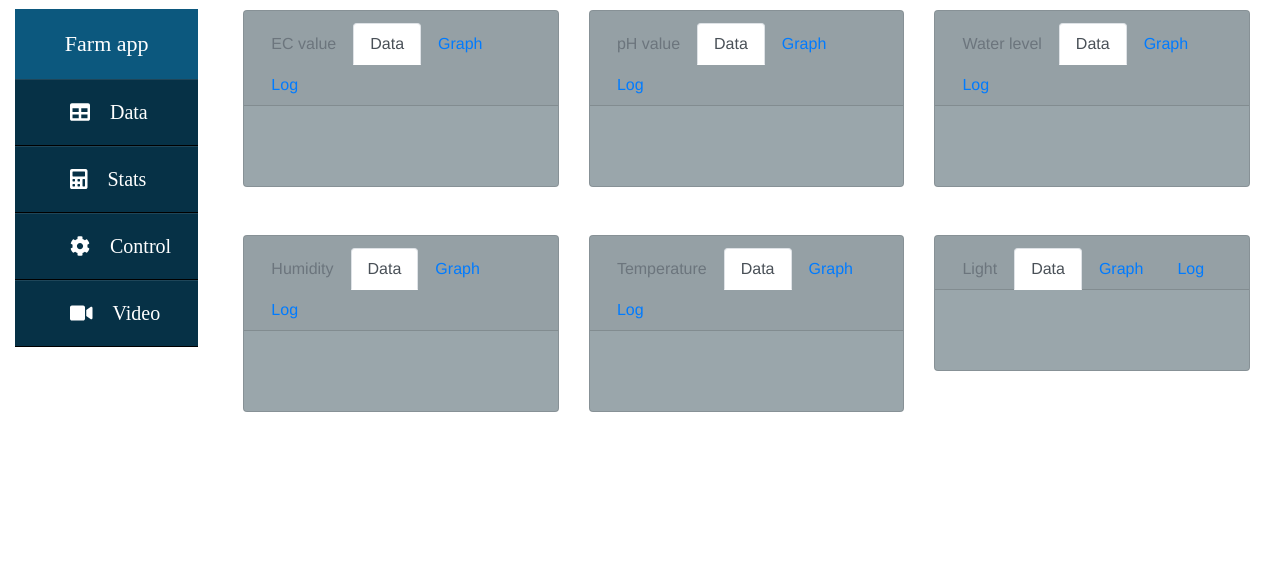
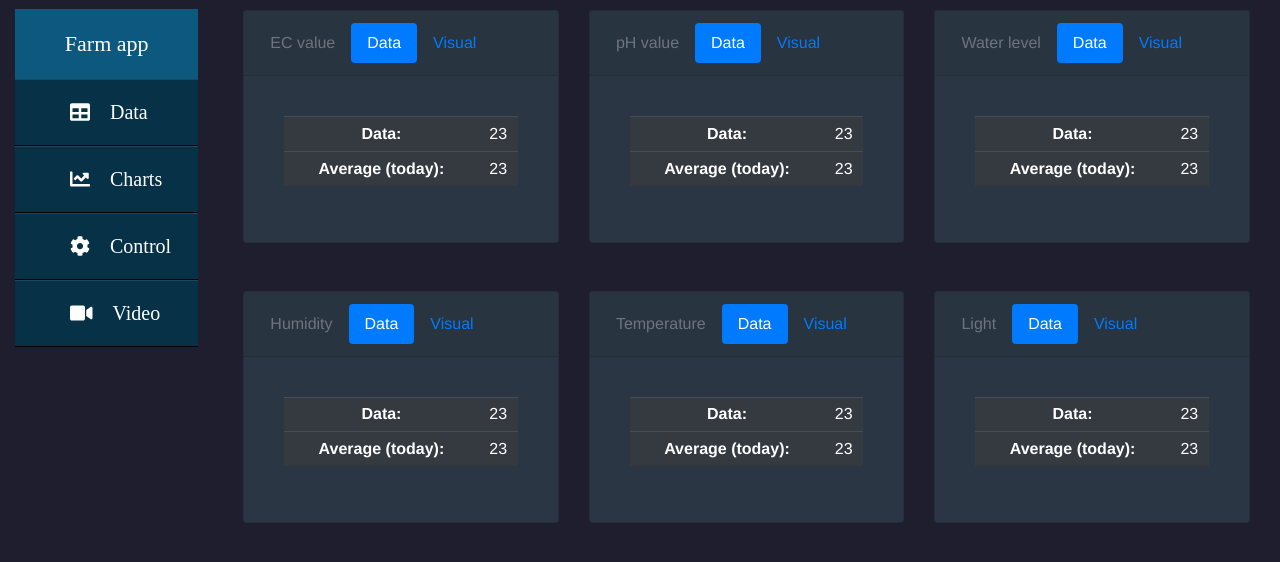
Before and after one commit to adarsh2012/Smart-farm-website, a Vue app: page /#/ in a window 1280 px wide. Shown: the top 562 px of the page. Built offline with nearby package versions, Linux system fonts and the light colour scheme; what vue-youtube would draw is missing.

Commit message:
Added stuff to Data and Video

```diff
--- a/src/App.vue
+++ b/src/App.vue
@@ -22,20 +22,22 @@ export default {
 </script>
 
 <style>
+html,
 body {
   padding: 0;
   margin: 0;
+}
+</style>
+
+<style scoped>
+#app {
+  font-family: Avenir, Helvetica, Arial, sans-serif;
+  -webkit-font-smoothing: antialiased;
+  -moz-osx-font-smoothing: grayscale;
+  /* Below is from body */
   width: 100%;
   min-height: 100vh;
   background: #1e1e2f;
   color: #ffffff;
 }
 </style>
-
-<style scoped>
-#app-wrapper {
-  font-family: Avenir, Helvetica, Arial, sans-serif;
-  -webkit-font-smoothing: antialiased;
-  -moz-osx-font-smoothing: grayscale;
-}
-</style>
--- a/src/components/Charts/Bar.vue
+++ b/src/components/Chart/IBar.vue
@@ -1,36 +1,27 @@
 <script>
 import { Bar } from "vue-chartjs";
+
 export default {
   extends: Bar,
   data: () => ({
     chartdata: {
-      labels: ["January", "February", "March", "April"],
+      labels: ["January", "February"],
       datasets: [
         {
           label: "Data One",
           backgroundColor: "#f87979",
-          data: [40, 20, 40, 20]
+          data: [40, 20]
         }
       ]
     },
     options: {
       responsive: true,
-      maintainAspectRatio: false,
-      scales: {
-        yAxes: [
-          {
-            ticks: {
-              beginAtZero: true
-            }
-          }
-        ]
-      }
+      maintainAspectRatio: false
     }
   }),
+
   mounted() {
     this.renderChart(this.chartdata, this.options);
   }
 };
 </script>
-
-<style scoped></style>
--- a/src/components/DataCard.vue
+++ b/src/components/DataCard.vue
@@ -2,29 +2,86 @@
   <div>
     <b-card class="text-center card-color" align="center">
       <template v-slot:header>
-        <b-nav card-header tabs>
+        <b-nav card-header pills>
           <b-nav-item disabled>{{ CardName }}</b-nav-item>
-          <b-nav-item active>Data</b-nav-item>
-          <b-nav-item>Graph</b-nav-item>
-          <b-nav-item>Log</b-nav-item>
+          <b-nav-item
+            :active="navstate[0].state"
+            v-on:click="changeTo(navstate[0].name)"
+            >Data</b-nav-item
+          >
+          <b-nav-item
+            :active="navstate[1].state"
+            v-on:click="changeTo(navstate[1].name)"
+            >Visual</b-nav-item
+          >
         </b-nav>
       </template>
-      <b-card-body></b-card-body>
+      <b-card-body v-if="this.navstate[0].state">
+        <b-table-simple
+          hover
+          small
+          caption-top
+          responsive
+          table-variant="dark"
+          table-responsive-sm
+        >
+          <b-tbody>
+            <b-tr>
+              <b-th> Data: </b-th>
+              <b-td> 23 </b-td>
+            </b-tr>
+            <b-tr>
+              <b-th> Average (today): </b-th>
+              <b-td> 23 </b-td>
+            </b-tr>
+          </b-tbody>
+        </b-table-simple>
+      </b-card-body>
+      <b-card-body v-if="this.navstate[1].state">
+        <Bar :width="300" :height="300" />
+      </b-card-body>
     </b-card>
   </div>
 </template>
 
 <script>
+import Bar from "./Chart/IBar";
 export default {
   name: "DataCard",
   props: ["CardName"],
-  components: {}
+  components: { Bar },
+  data() {
+    return {
+      navstate: [
+        {
+          name: "Data",
+          state: true,
+          htmlData: "<h1> asdsa </h1> <h2> shdah </h2>"
+        },
+        {
+          name: "Graph",
+          state: false,
+          htmlData: "<h1> dadas </h1> <h2> shdadsdah </h2>"
+        }
+      ]
+    };
+  },
+  methods: {
+    changeTo(text) {
+      for (var i = 0; i < this.navstate.length; i++) {
+        if (text == this.navstate[i].name) {
+          this.navstate[i].state = true;
+        } else {
+          this.navstate[i].state = false;
+        }
+      }
+    }
+  }
 };
 </script>
 
 <style scoped>
 .card-color {
   background-color: #374e5880;
-  box-shadow: 2px coral;
 }
 </style>
--- a/src/components/Layout/Sidebar.vue
+++ b/src/components/Layout/Sidebar.vue
@@ -32,9 +32,9 @@ export default {
           route: "/"
         },
         {
-          name: "Stats",
-          logoName: "calculator",
-          route: "/stats"
+          name: "Charts",
+          logoName: "chart-line",
+          route: "/chart"
         },
         {
           name: "Control",
--- a/src/main.js
+++ b/src/main.js
@@ -10,18 +10,17 @@ import {
   faVideo,
   faTable,
   faCalculator,
-  faCog
+  faCog,
+  faChartLine
 } from "@fortawesome/free-solid-svg-icons";
 import { FontAwesomeIcon } from "@fortawesome/vue-fontawesome";
-library.add(faVideo, faTable, faCalculator, faCog);
+library.add(faVideo, faTable, faCalculator, faCog, faChartLine);
 Vue.config.productionTip = false;
 
 Vue.component("font-awesome-icon", FontAwesomeIcon);
-// Install BootstrapVue
+Vue.use(VueYoutube);
 Vue.use(BootstrapVue);
-// Optionally install the BootstrapVue icon components plugin
 Vue.use(IconsPlugin);
-Vue.use(VueYoutube);
 new Vue({
   router,
   render: h => h(App)
--- a/src/views/home.vue
+++ b/src/views/home.vue
@@ -31,7 +31,6 @@ export default {
 
 <style scoped>
 #homeData {
-  color: rgb(255, 255, 255);
   margin: 1% 0;
 }
 </style>
--- a/src/views/video.vue
+++ b/src/views/video.vue
@@ -1,11 +1,47 @@
 <template>
-  <div><h1>Yo</h1></div>
+  <div>
+    <div id="video-wrapper">
+      <h3>Live footage</h3>
+      <youtube
+        :video-id="videoId"
+        :width="1000"
+        :height="500"
+        ref="youtube"
+        @playing="playing"
+      ></youtube>
+    </div>
+  </div>
 </template>
 
 <script>
 export default {
-  name: "Video"
+  data() {
+    return {
+      videoId: "4VoqwrEEAZM"
+    };
+  },
+  methods: {
+    playVideo() {
+      this.player.playVideo();
+    },
+    playing() {
+      console.log("/ we are watching!!!");
+    }
+  },
+  computed: {
+    player() {
+      return this.$refs.youtube.player;
+    }
+  }
 };
 </script>
 
-<style scoped></style>
+<style scoped>
+#video-wrapper {
+  text-align: center;
+  margin: 1%;
+}
+h3 {
+  color: red;
+}
+</style>
```
